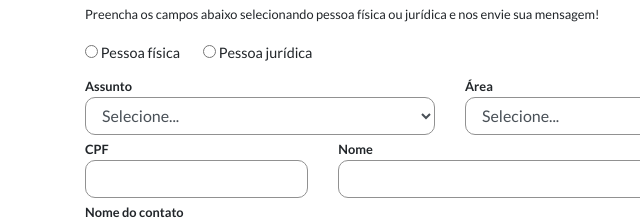
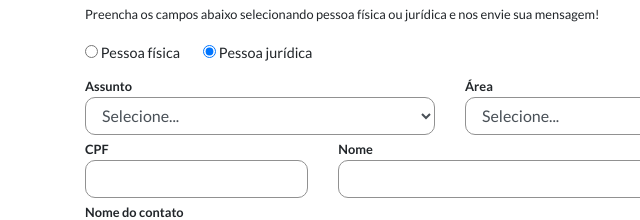
Before and after one commit to lrgplucas/Transportadora_FG360, a plain HTML site: page contato.html in a window 1280 px wide. Shown: the part 428-648 px from the top of the page, 0-640 px from the left. Drawn offline with nearby package versions, Linux system fonts and the light colour scheme; no server answers.

Commit message:
Correçoes contato

```diff
--- a/contato.html
+++ b/contato.html
@@ -77,7 +77,7 @@
                         Pessoa física
                     </label>
                     <label for="rdo_juridica" class="radio">
-                        <input id="rdo_juridica" type="radio" name="pessoa" value="Pessoa jurídica">
+                        <input id="rdo_juridica" type="radio" name="pessoa" value="Pessoa jurídica" checked>
                         Pessoa jurídica
                     </label>
                 </div>
```
